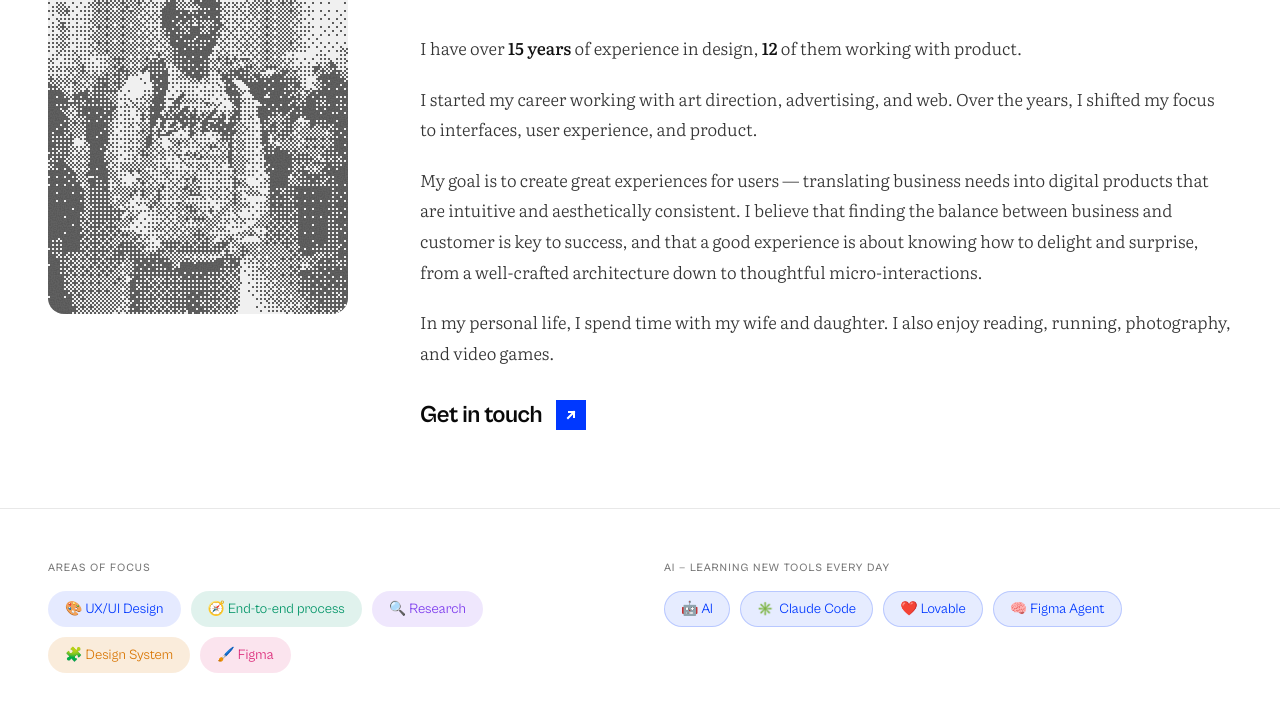
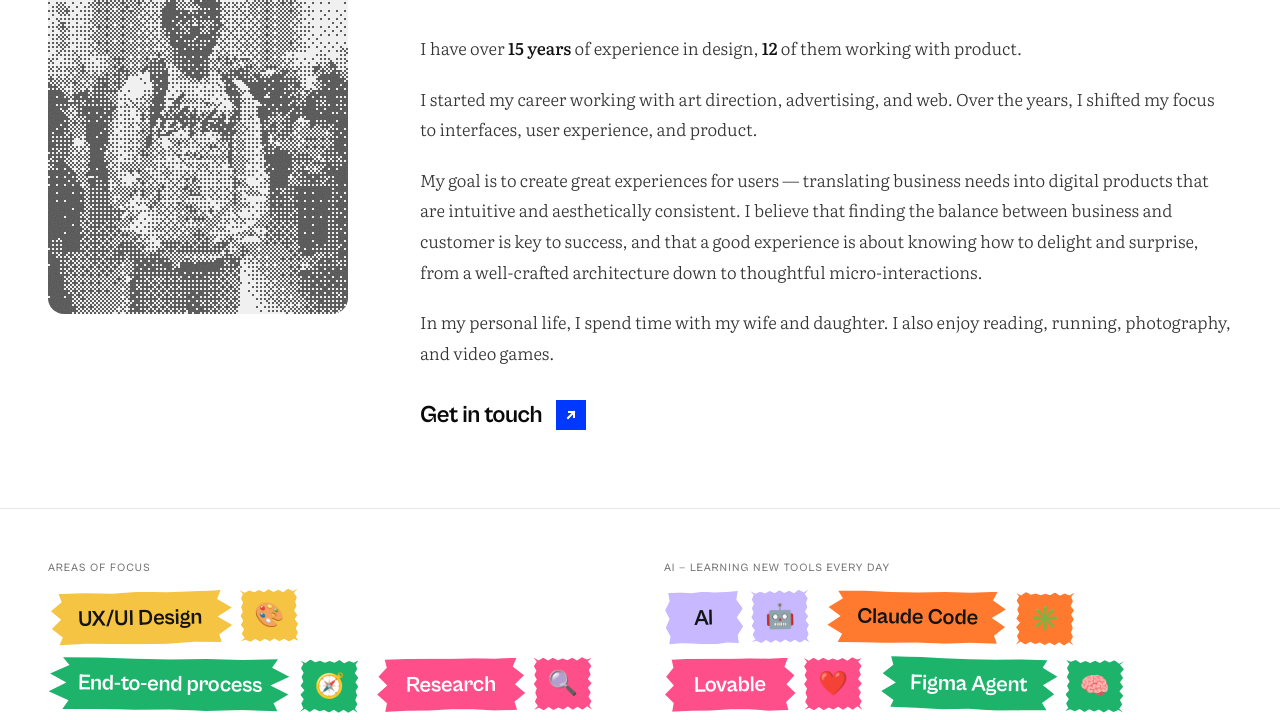
Before and after one commit to diegordrgs/diegordrgs.github.io, a plain HTML site: page about.html in a window 1280 px wide. Shown: the part 210-930 px from the top of the page. Drawn offline with Linux system fonts and the light colour scheme.

Commit message:
About: torn-tape style skill labels (#25)
Claude-Session: https://claude.ai/code/session_01KkMXBotwyTfG7eWgU8Nqt3

Co-authored-by: Claude <noreply@anthropic.com>

```diff
--- a/about.html
+++ b/about.html
@@ -101,20 +101,20 @@
   <div>
     <p class="skills-label" data-en="Areas of focus">Áreas de atuação</p>
     <div class="skills-tags">
-      <span class="skill-tag skill-tag-c1">🎨 UX/UI Design</span>
-      <span class="skill-tag skill-tag-c2" data-en="🧭 End-to-end process">🧭 Processo ponta a ponta</span>
-      <span class="skill-tag skill-tag-c3" data-en="🔍 Research">🔍 Research</span>
-      <span class="skill-tag skill-tag-c4" data-en="🧩 Design System">🧩 Design System</span>
-      <span class="skill-tag skill-tag-c5" data-en="🖌️ Figma">🖌️ Figma</span>
+      <span class="skill skill-y"><span class="tape tape-label">UX/UI Design</span><span class="tape tape-emoji" aria-hidden="true">🎨</span></span>
+      <span class="skill skill-g"><span class="tape tape-label" data-en="End-to-end process">Processo ponta a ponta</span><span class="tape tape-emoji" aria-hidden="true">🧭</span></span>
+      <span class="skill skill-p"><span class="tape tape-label">Research</span><span class="tape tape-emoji" aria-hidden="true">🔍</span></span>
+      <span class="skill skill-b"><span class="tape tape-label">Design System</span><span class="tape tape-emoji" aria-hidden="true">🧩</span></span>
+      <span class="skill skill-o"><span class="tape tape-label">Figma</span><span class="tape tape-emoji" aria-hidden="true">🖌️</span></span>
     </div>
   </div>
   <div>
     <p class="skills-label" data-en="AI — learning new tools every day">IA — aprendendo novas ferramentas todo dia</p>
     <div class="skills-tags">
-      <span class="skill-tag skill-tag-ai">🤖 AI</span>
-      <span class="skill-tag skill-tag-ai"><span class="skill-tag-icon" aria-hidden="true">✳️</span>Claude Code</span>
-      <span class="skill-tag skill-tag-ai">❤️ Lovable</span>
-      <span class="skill-tag skill-tag-ai" data-en="🧠 Figma Agent">🧠 Figma Agent</span>
+      <span class="skill skill-l"><span class="tape tape-label">AI</span><span class="tape tape-emoji" aria-hidden="true">🤖</span></span>
+      <span class="skill skill-o"><span class="tape tape-label">Claude Code</span><span class="tape tape-emoji" aria-hidden="true">✳️</span></span>
+      <span class="skill skill-p"><span class="tape tape-label">Lovable</span><span class="tape tape-emoji" aria-hidden="true">❤️</span></span>
+      <span class="skill skill-g"><span class="tape tape-label">Figma Agent</span><span class="tape tape-emoji" aria-hidden="true">🧠</span></span>
     </div>
   </div>
 </div>
--- a/css/about.css
+++ b/css/about.css
@@ -26,17 +26,33 @@
 .about-skills{margin-top:64px;padding:52px 48px 0;border-top:1px solid var(--border);display:grid;grid-template-columns:1fr 1fr;gap:48px}
 .skills-label{font-size:11px;font-weight:500;letter-spacing:.1em;text-transform:uppercase;color:var(--text-muted);margin-bottom:16px}
 
-.skills-tags{display:flex;flex-wrap:wrap;gap:10px}
-.skill-tag{display:inline-flex;align-items:center;gap:6px;font-size:14px;font-weight:400;color:var(--text);border:1px solid transparent;border-radius:100px;padding:8px 16px}
-.skill-tag-ai{border-color:var(--accent-ring);background:var(--accent-soft);color:var(--accent)}
-.skill-tag-icon{font-size:13px;line-height:1}
 
-/* colorful tag palette for the main skills */
-.skill-tag-c1{background:rgba(0,56,255,.1);color:#0038FF}
-.skill-tag-c2{background:rgba(5,150,105,.12);color:#059669}
-.skill-tag-c3{background:rgba(124,58,237,.12);color:#7c3aed}
-.skill-tag-c4{background:rgba(217,119,6,.14);color:#d97706}
-.skill-tag-c5{background:rgba(219,39,119,.12);color:#db2777}
+/* skills — torn tape labels */
+.skills-tags{display:flex;flex-wrap:wrap;gap:14px 18px}
+.skill{display:inline-flex;align-items:stretch;gap:8px;transform:rotate(var(--tilt,0deg));transition:transform .35s cubic-bezier(0.34,1.4,0.64,1)}
+.skill:hover{transform:rotate(0deg) scale(1.04)}
+.tape{display:inline-flex;align-items:center;justify-content:center;background:var(--tape);color:var(--tape-ink);font-family:'Cabinet Grotesk',sans-serif;font-weight:700;font-size:22px;letter-spacing:-.01em;line-height:1}
+.tape-label{padding:16px 30px 15px}
+.tape-emoji{width:58px;font-size:24px}
+.skill-y{--tape:#F5C443;--tape-ink:#141414}
+.skill-g{--tape:#1DB36B;--tape-ink:#fff}
+.skill-p{--tape:#FF4F8B;--tape-ink:#fff}
+.skill-b{--tape:#2C57D8;--tape-ink:#141414}
+.skill-o{--tape:#FF7A2F;--tape-ink:#141414}
+.skill-l{--tape:#C7B8FF;--tape-ink:#141414}
+.skill:nth-child(4n+1){--tilt:-1.2deg}
+.skill:nth-child(4n+1) .tape-label{clip-path:polygon(6.0% 1.3%,20.7% 0.6%,35.3% 2.6%,50.0% 0.3%,64.7% 2.1%,79.3% 1.5%,94.0% 0.2%,92.0% 16.7%,99.9% 33.3%,92.1% 50.0%,99.9% 66.7%,92.8% 83.3%,94.0% 98.3%,79.3% 96.7%,64.7% 99.5%,50.0% 99.1%,35.3% 97.5%,20.7% 96.2%,6.0% 97.7%,7.8% 83.3%,2.0% 66.7%,7.1% 50.0%,1.7% 33.3%,7.6% 16.7%)}
+.skill:nth-child(4n+1) .tape-emoji{clip-path:polygon(0.0% 1.1%,8.3% 5.9%,16.7% 2.3%,25.0% 5.7%,33.3% 1.3%,41.7% 6.0%,50.0% 0.5%,58.3% 5.8%,66.7% 1.6%,75.0% 6.5%,83.3% 0.2%,91.7% 5.3%,100.0% 0.2%,93.5% 8.3%,98.3% 16.7%,95.4% 25.0%,97.5% 33.3%,93.1% 41.7%,98.4% 50.0%,94.0% 58.3%,99.6% 66.7%,95.5% 75.0%,98.7% 83.3%,95.4% 91.7%,100.0% 99.5%,91.7% 94.9%,83.3% 99.9%,75.0% 94.3%,66.7% 98.9%,58.3% 93.4%,50.0% 98.7%,41.7% 93.9%,33.3% 98.8%,25.0% 93.8%,16.7% 98.9%,8.3% 94.8%,0.0% 97.5%,7.0% 91.7%,2.1% 83.3%,6.3% 75.0%,0.8% 66.7%,5.1% 58.3%,0.7% 50.0%,4.7% 41.7%,1.9% 33.3%,5.5% 25.0%,2.1% 16.7%,5.5% 8.3%)}
+.skill:nth-child(4n+2){--tilt:.8deg}
+.skill:nth-child(4n+2) .tape-label{clip-path:polygon(6.0% 2.3%,20.7% 1.8%,35.3% 3.4%,50.0% 3.8%,64.7% 1.9%,79.3% 2.7%,94.0% 0.2%,91.6% 16.7%,98.7% 33.3%,91.0% 50.0%,98.4% 66.7%,92.4% 83.3%,94.0% 98.5%,79.3% 97.3%,64.7% 99.9%,50.0% 98.2%,35.3% 99.3%,20.7% 99.5%,6.0% 99.8%,8.5% 83.3%,0.3% 66.7%,7.5% 50.0%,0.8% 33.3%,8.7% 16.7%)}
+.skill:nth-child(4n+2) .tape-emoji{clip-path:polygon(0.0% 2.4%,8.3% 6.6%,16.7% 0.0%,25.0% 5.0%,33.3% 2.3%,41.7% 5.7%,50.0% 2.5%,58.3% 5.5%,66.7% 0.2%,75.0% 6.1%,83.3% 1.9%,91.7% 5.2%,100.0% 0.2%,94.7% 8.3%,97.6% 16.7%,93.6% 25.0%,99.7% 33.3%,94.9% 41.7%,99.7% 50.0%,95.4% 58.3%,98.0% 66.7%,95.1% 75.0%,98.6% 83.3%,94.4% 91.7%,100.0% 99.5%,91.7% 93.7%,83.3% 99.7%,75.0% 93.9%,66.7% 99.7%,58.3% 94.4%,50.0% 99.5%,41.7% 94.8%,33.3% 97.6%,25.0% 93.5%,16.7% 99.2%,8.3% 93.3%,0.0% 99.5%,5.5% 91.7%,2.1% 83.3%,6.1% 75.0%,0.3% 66.7%,7.0% 58.3%,0.5% 50.0%,5.1% 41.7%,1.9% 33.3%,5.3% 25.0%,0.7% 16.7%,4.7% 8.3%)}
+.skill:nth-child(4n+3){--tilt:-.6deg}
+.skill:nth-child(4n+3) .tape-label{clip-path:polygon(6.0% 1.4%,20.7% 0.2%,35.3% 0.0%,50.0% 0.6%,64.7% 0.4%,79.3% 1.5%,94.0% 0.1%,91.3% 16.7%,98.8% 33.3%,92.7% 50.0%,99.5% 66.7%,92.3% 83.3%,94.0% 98.5%,79.3% 99.5%,64.7% 96.6%,50.0% 96.0%,35.3% 98.1%,20.7% 98.1%,6.0% 99.7%,7.2% 83.3%,0.7% 66.7%,7.5% 50.0%,1.7% 33.3%,7.3% 16.7%)}
+.skill:nth-child(4n+3) .tape-emoji{clip-path:polygon(0.0% 0.2%,8.3% 6.0%,16.7% 0.6%,25.0% 6.0%,33.3% 0.9%,41.7% 5.6%,50.0% 2.4%,58.3% 5.7%,66.7% 1.4%,75.0% 6.7%,83.3% 0.5%,91.7% 4.9%,100.0% 2.3%,93.5% 8.3%,99.4% 16.7%,95.0% 25.0%,98.2% 33.3%,93.1% 41.7%,99.5% 50.0%,93.1% 58.3%,97.8% 66.7%,94.0% 75.0%,98.9% 83.3%,95.2% 91.7%,100.0% 99.9%,91.7% 93.1%,83.3% 99.4%,75.0% 93.7%,66.7% 99.4%,58.3% 93.4%,50.0% 98.5%,41.7% 94.8%,33.3% 99.6%,25.0% 93.7%,16.7% 99.8%,8.3% 94.9%,0.0% 98.6%,6.6% 91.7%,1.5% 83.3%,5.2% 75.0%,2.3% 66.7%,5.0% 58.3%,0.0% 50.0%,5.2% 41.7%,1.1% 33.3%,4.7% 25.0%,0.4% 16.7%,5.4% 8.3%)}
+.skill:nth-child(4n+4){--tilt:1.1deg}
+.skill:nth-child(4n+4) .tape-label{clip-path:polygon(6.0% 0.8%,20.7% 0.8%,35.3% 2.5%,50.0% 3.6%,64.7% 3.4%,79.3% 1.9%,94.0% 2.6%,91.4% 16.7%,99.8% 33.3%,91.7% 50.0%,98.2% 66.7%,91.4% 83.3%,94.0% 97.0%,79.3% 98.1%,64.7% 99.3%,50.0% 96.8%,35.3% 98.7%,20.7% 96.8%,6.0% 96.1%,7.8% 83.3%,0.8% 66.7%,8.9% 50.0%,1.4% 33.3%,7.3% 16.7%)}
+.skill:nth-child(4n+4) .tape-emoji{clip-path:polygon(0.0% 1.4%,8.3% 4.8%,16.7% 0.9%,25.0% 6.7%,33.3% 2.5%,41.7% 6.1%,50.0% 1.7%,58.3% 6.0%,66.7% 0.4%,75.0% 4.6%,83.3% 0.0%,91.7% 6.8%,100.0% 1.8%,93.1% 8.3%,99.9% 16.7%,93.9% 25.0%,98.8% 33.3%,93.7% 41.7%,99.2% 50.0%,93.0% 58.3%,99.8% 66.7%,94.1% 75.0%,98.2% 83.3%,93.2% 91.7%,100.0% 98.2%,91.7% 93.7%,83.3% 98.0%,75.0% 93.2%,66.7% 99.1%,58.3% 93.8%,50.0% 97.7%,41.7% 93.3%,33.3% 99.0%,25.0% 93.5%,16.7% 97.8%,8.3% 94.1%,0.0% 98.4%,5.5% 91.7%,1.5% 83.3%,6.0% 75.0%,0.2% 66.7%,6.1% 58.3%,2.5% 50.0%,6.7% 41.7%,1.8% 33.3%,5.5% 25.0%,1.8% 16.7%,6.0% 8.3%)}
+@media (prefers-reduced-motion:reduce){.skill,.skill:hover{transform:none}}
 
 /* ── DARK BAND ── */
 .dark-band{background:var(--dark-band-bg);padding:52px 48px;margin-top:52px;border-top:1px solid var(--border)}
@@ -89,7 +105,10 @@
   .about-cv-link{order:4}
   .about-photo{order:5}
   .about-skills{margin-top:40px;padding:32px 20px 0;grid-template-columns:1fr;gap:28px}
-  .skills-tags{gap:8px}
+  .skills-tags{gap:10px 12px}
+  .tape{font-size:18px}
+  .tape-label{padding:13px 24px 12px}
+  .tape-emoji{width:48px;font-size:20px}
 
   .dark-band{padding:40px 20px;margin-top:40px}
   .dark-cols{grid-template-columns:1fr;gap:28px}
```
